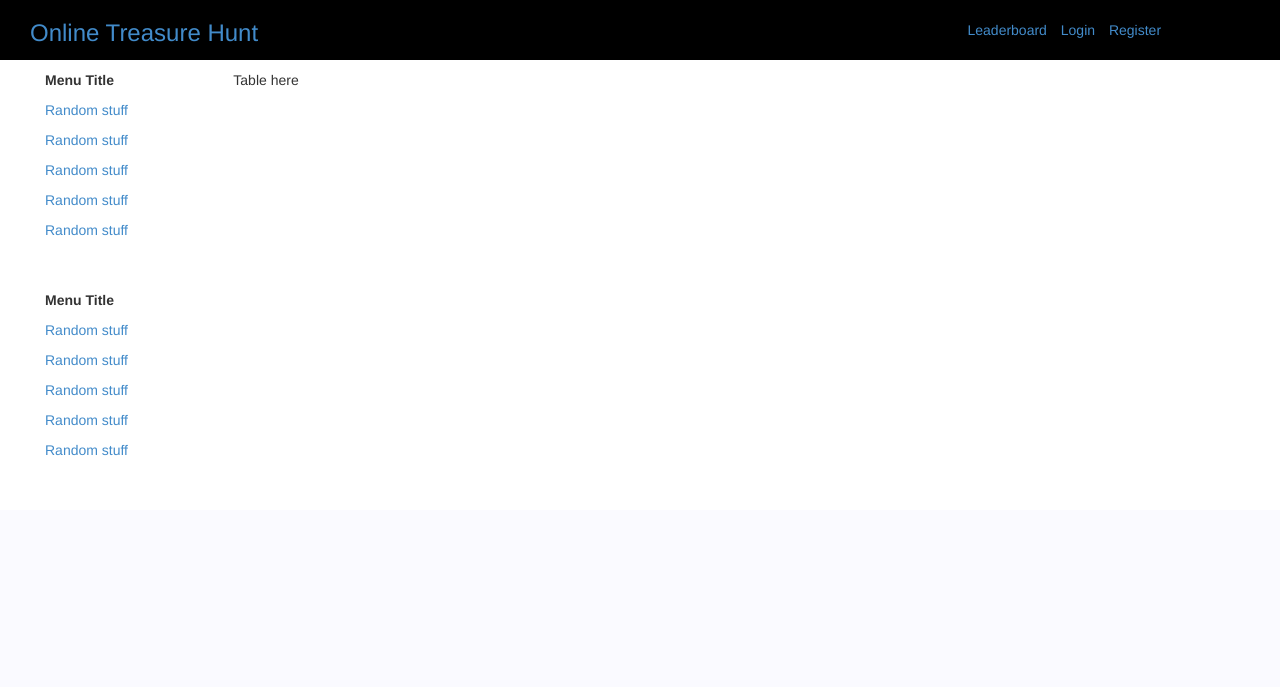
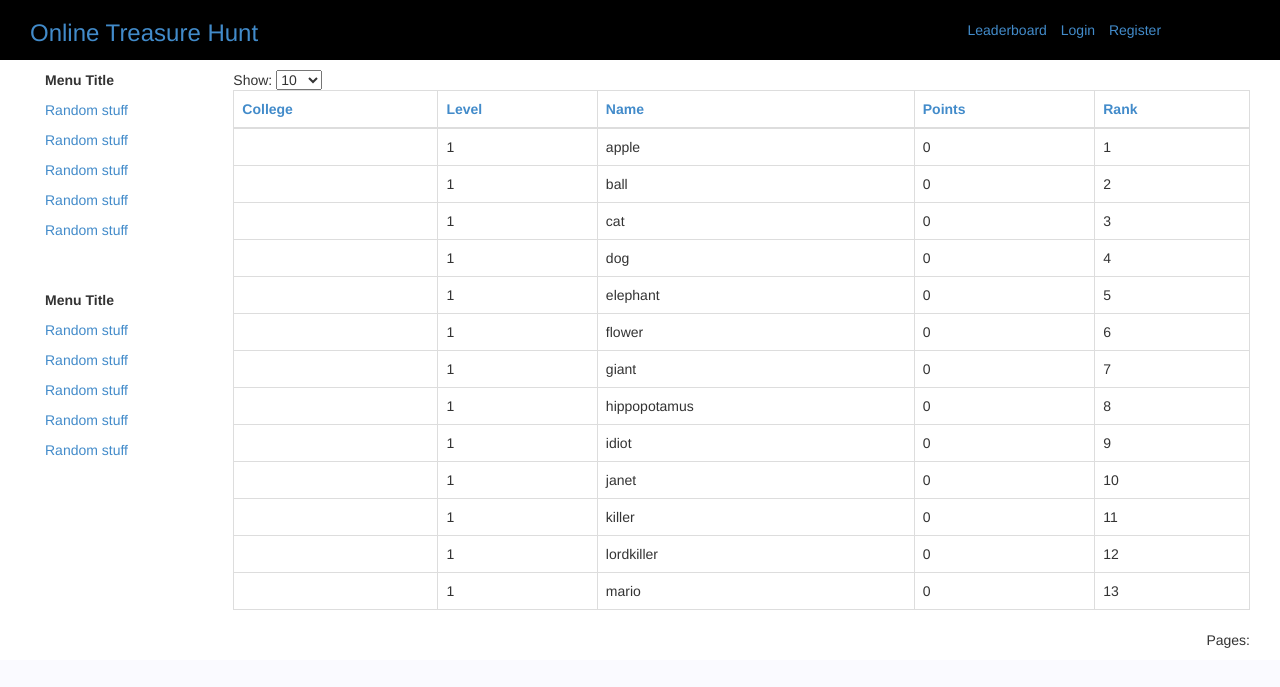
Before and after one commit to kevinisaac/treasure-hunt, a Flask app: page /leaderboard in a window 1280 px wide. Shown: the top 687 px of the page. Run offline with Flask 2, Linux system fonts and the light colour scheme; some libraries are stand-ins or nearby versions.

Commit message:
Added leaderboard using dynatable
1) Created a temp JSON file used for dynatable, main api url endpoint not working
2) Edited dynatable styles
3) Removed unecessary partial files

```diff
--- a/models.py
+++ b/models.py
@@ -1,7 +1,7 @@
 from datetime import datetime
 from peewee import *
 
-db = MySQLDatabase('oth',host="10.10.67.123",port=3306, user='user', password='computer')
+db = MySQLDatabase('oth',host="127.0.0.1",port=3306, user='user', password='computer')
 """db = MySQLDatabase('oth', user='oth', password='oth')"""
 
 class BaseModel(Model):
--- a/oth/sass/partials/_layout.scss
+++ b/oth/sass/partials/_layout.scss
@@ -1,3 +0,0 @@
-* {
-    @include bs(border-box);
-}
--- a/oth/sass/styles.scss
+++ b/oth/sass/styles.scss
@@ -3,5 +3,3 @@
 @import "partials/mixins";
 @import "partials/normalize";
 @import "partials/base";
-@import "partials/layout";
-@import "partials/modules";
--- a/static/css/jquery.dynatable.css
+++ b/static/css/jquery.dynatable.css
@@ -8,13 +8,7 @@
  *
  * Date: Tue Jan 02 2014
  */
-th a {
-  color: #fff;
-}
-th a:hover {
-  color: #fff;
-  text-decoration: underline;
-}
+
 
 .dynatable-search {
   float: right;
--- a/static/css/styles.css
+++ b/static/css/styles.css
@@ -321,7 +321,7 @@ header .menu li {
 }
 
 .green {
-  color: green;
+  color: blue;
   font-weight: bold;
 }
 
@@ -393,8 +393,6 @@ header .menu li {
   float: right;
 }
 
-* {
-  -webkit-box-sizing: border-box;
-  -moz-box-sizing: border-box;
-  box-sizing: border-box;
+.reg-form {
+  margin-top: 150px;
 }
--- /dev/null
+++ b/static/leaderboard.json
@@ -0,0 +1 @@
+{"records": [{"college": "", "level": 1, "name": "apple", "points": 0, "rank": 1}, {"college": "", "level": 1, "name": "ball", "points": 0, "rank": 2}, {"college": "", "level": 1, "name": "cat", "points": 0, "rank": 3}, {"college": "", "level": 1, "name": "dog", "points": 0, "rank": 4}, {"college": "", "level": 1, "name": "elephant", "points": 0, "rank": 5}, {"college": "", "level": 1, "name": "flower", "points": 0, "rank": 6}, {"college": "", "level": 1, "name": "giant", "points": 0, "rank": 7}, {"college": "", "level": 1, "name": "hippopotamus", "points": 0, "rank": 8}, {"college": "", "level": 1, "name": "idiot", "points": 0, "rank": 9}, {"college": "", "level": 1, "name": "janet", "points": 0, "rank": 10}, {"college": "", "level": 1, "name": "killer", "points": 0, "rank": 11}, {"college": "", "level": 1, "name": "lordkiller", "points": 0, "rank": 12}, {"college": "", "level": 1, "name": "mario", "points": 0, "rank": 13}]}
--- /dev/null
+++ b/static/sass/partials/_base.scss
@@ -0,0 +1,123 @@
+body{
+    font-size: 1em;
+    margin: auto;
+}
+
+header{
+    background: black;
+    color: white;
+    height: 60px;
+
+    .logo{
+
+    }
+
+    .menu{
+        height: 40px;
+        margin-top: 20px;
+        li{
+            list-style: none;
+            display: inline-block;
+            padding-right: 10px;
+        }
+    }
+}
+
+
+.side-menu{
+    padding-left: 0;
+    margin-bottom: 40px;
+
+    .menu-title{
+        font-weight: bold;
+        font-size: 14px;
+    }
+
+    li{
+        list-style: none;
+        padding-bottom: 10px;
+    }
+}
+
+.green{
+    color: blue;
+    font-weight: bold;
+}
+
+.red{
+    color:red;
+    font-weight: bold;
+}
+
+.post-date{
+    color: #000;
+    opacity: 0.4;
+    font-size: 14px;
+}
+
+.post-wrapper{
+    height:auto;
+    margin-bottom: 20px;
+}
+
+.post-title{
+    font-size: 15px;
+    font-weight: bold;
+}
+
+.post-body{
+    margin-top: 10px;
+    margin-bottom: 10px;
+}
+
+.post-divide{
+    color: #000;
+}
+
+.post-head,.post-body,.post-meta,.comment-body,.comment-meta{
+    padding-left: 0 !important;
+}
+
+//Post Page
+.comment-box{
+    resize: none;
+    margin-bottom: 5px;
+    padding-left: 2px !important;
+    padding-right: 2px !important;
+    padding-right: 2px !important;
+}
+
+.comment-wrapper{
+    margin-bottom: 20px;
+}
+
+.comment-date{
+    color: #000;
+    opacity: 0.4;
+    font-size: 14px;
+}
+
+.comment-body{
+    margin-top: 5px;
+    margin-bottom: 10px;
+}
+
+//Profile
+.profile{
+    font-size: 25px;
+
+    .title{
+        font-weight: bold;
+        float: left;
+    }
+
+    .value{
+        float: right;
+    }
+}
+
+//Login
+
+.reg-form{
+	margin-top:150px;
+}
--- /dev/null
+++ b/static/sass/partials/_normalize.scss
@@ -0,0 +1,525 @@
+// =============================================================================
+// Normalize.scss based on Nicolas Gallagher and Jonathan Neal's
+// normalize.css v2.1.3 | MIT License | git.io/normalize
+// =============================================================================
+
+// =============================================================================
+// Normalize.scss settings
+// =============================================================================
+
+
+// Set to true if you want to add support for IE6 and IE7
+// Notice: setting to true might render some elements
+// slightly differently than when set to false
+$legacy_support_for_ie: false !default; // Used also in Compass
+
+
+// Set the default font family here so you don't have to override it later
+$normalized_font_family: sans-serif !default;
+
+$normalize_headings: true !default;
+
+$h1_font_size: 2em !default;
+$h2_font_size: 1.5em !default;
+$h3_font_size: 1.17em !default;
+$h4_font_size: 1em !default;
+$h5_font_size: 0.83em !default;
+$h6_font_size: 0.75em !default;
+
+$h1_margin: 0.67em 0 !default;
+$h2_margin: 0.83em 0 !default;
+$h3_margin: 1em 0 !default;
+$h4_margin: 1.33em 0 !default;
+$h5_margin: 1.67em 0 !default;
+$h6_margin: 2.33em 0 !default;
+
+$background: $color4 !default;
+$color: #000 !default;
+
+// =============================================================================
+// HTML5 display definitions
+// =============================================================================
+
+// Corrects block display not defined in IE6/7/8/9 & FF3
+
+article,
+aside,
+details,
+figcaption,
+figure,
+footer,
+header,
+hgroup,
+nav,
+section,
+summary {
+    display: block;
+}
+
+// Corrects inline-block display not defined in IE6/7/8/9 & FF3
+
+audio,
+canvas,
+video {
+    display: inline-block;
+    @if $legacy_support_for_ie {
+        *display: inline;
+        *zoom: 1;
+    }
+}
+
+// 1. Prevents modern browsers from displaying 'audio' without controls
+// 2. Remove excess height in iOS5 devices
+
+audio:not([controls]) {
+    display: none; // 1
+    height: 0; // 2
+}
+
+//
+// Address `[hidden]` styling not present in IE 8/9.
+// Hide the `template` element in IE, Safari, and Firefox < 22.
+//
+
+[hidden], template {
+    display: none;
+}
+
+// =============================================================================
+// Base
+// =============================================================================
+
+// 1. Corrects text resizing oddly in IE6/7 when body font-size is set using em units
+//    http://clagnut.com/blog/348/#c790
+// 2. Prevents iOS text size adjust after orientation change, without disabling user zoom
+//    www.456bereastreet.com/archive/201012/controlling_text_size_in_safari_for_ios_without_disabling_user_zoom/
+
+html {
+    @if $legacy_support_for_ie {
+        font-size: 100%; // 1
+    }
+		background: $background;
+		color: $color;
+    -webkit-text-size-adjust: 100%; // 2
+    -ms-text-size-adjust: 100%; // 2
+}
+
+// Addresses font-family inconsistency between 'textarea' and other form elements.
+
+html,
+button,
+input,
+select,
+textarea {
+    font-family: $normalized_font_family;
+}
+
+// Addresses margins handled incorrectly in IE6/7
+
+body {
+    margin: 0;
+}
+
+// =============================================================================
+// Links
+// =============================================================================
+
+// 1. Remove the gray background color from active links in IE 10.
+// 2. Addresses outline displayed oddly in Chrome
+// 3. Improves readability when focused and also mouse hovered in all browsers
+//    people.opera.com/patrickl/experiments/keyboard/test
+
+a {
+    // 1
+
+    background: transparent;
+
+    // 2
+
+    &:focus {
+        outline: thin dotted;
+    }
+
+    // 3
+
+    &:hover,
+    &:active {
+        outline: 0;
+    }
+}
+
+// =============================================================================
+// Typography
+// =============================================================================
+
+// Addresses font sizes and margins set differently in IE6/7
+// Addresses font sizes within 'section' and 'article' in FF4+, Chrome, S5
+
+@if $normalize_headings == true {
+    h1 {
+        font-size: $h1_font_size;
+        margin: $h1_margin;
+    }
+
+    h2 {
+        font-size: $h2_font_size;
+        margin: $h2_margin;
+    }
+
+    h3 {
+        font-size: $h3_font_size;
+        margin: $h3_margin;
+    }
+
+    h4 {
+        font-size: $h4_font_size;
+        margin: $h4_margin;
+    }
+
+    h5 {
+        font-size: $h5_font_size;
+        margin: $h5_margin;
+    }
+
+    h6 {
+        font-size: $h6_font_size;
+        margin: $h6_margin;
+    }
+}
+
+// Addresses styling not present in IE 8/9, S5, Chrome
+
+abbr[title] {
+    border-bottom: 1px dotted;
+}
+
+// Addresses style set to 'bolder' in FF3+, S4/5, Chrome
+
+b,
+strong {
+    font-weight: bold;
+}
+
+@if $legacy_support_for_ie {
+    blockquote {
+        margin: 1em 40px;
+    }
+}
+
+// Addresses styling not present in S5, Chrome
+
+dfn {
+    font-style: italic;
+}
+
+// Addresses styling not present in IE6/7/8/9
+
+mark {
+    background: #ff0;
+    color: #000;
+}
+
+// Addresses margins set differently in IE6/7
+@if $legacy_support_for_ie {
+    p,
+    pre {
+        margin: 1em 0;
+    }
+}
+
+// Corrects font family set oddly in IE6, S4/5, Chrome
+// en.wikipedia.org/wiki/User:Davidgothberg/Test59
+
+code,
+kbd,
+pre,
+samp {
+    font-family: monospace, serif;
+    @if $legacy_support_for_ie {
+        _font-family: 'courier new', monospace;
+    }
+    font-size: 1em;
+}
+
+// Improves readability of pre-formatted text in all browsers
+
+pre {
+    white-space: pre;
+    white-space: pre-wrap;
+    word-wrap: break-word;
+}
+
+// Set consistent quote types.
+
+q {
+    quotes: "\201C" "\201D" "\2018" "\2019";
+}
+
+// 1. Addresses CSS quotes not supported in IE6/7
+// 2. Addresses quote property not supported in S4
+
+// 1
+@if $legacy_support_for_ie {
+    q {
+        quotes: none;
+    }
+}
+
+// 2
+q:before,
+q:after {
+    content: '';
+    content: none;
+}
+
+// Address inconsistent and variable font size in all browsers.
+
+small {
+    font-size: 80%;
+}
+
+// Prevents sub and sup affecting line-height in all browsers
+// gist.github.com/413930
+
+sub,
+sup {
+    font-size: 75%;
+    line-height: 0;
+    position: relative;
+    vertical-align: baseline;
+}
+
+sup {
+    top: -0.5em;
+}
+
+sub {
+    bottom: -0.25em;
+}
+
+// =============================================================================
+// Lists
+// =============================================================================
+
+// Addresses margins set differently in IE6/7
+@if $legacy_support_for_ie {
+    dl,
+    menu,
+    ol,
+    ul {
+        margin: 1em 0;
+    }
+}
+
+@if $legacy_support_for_ie {
+    dd {
+        margin: 0 0 0 40px;
+    }
+}
+
+// Addresses paddings set differently in IE6/7
+@if $legacy_support_for_ie {
+    menu,
+    ol,
+    ul {
+        padding: 0 0 0 40px;
+    }
+}
+
+// Corrects list images handled incorrectly in IE7
+
+nav {
+    ul,
+    ol {
+        @if $legacy_support_for_ie {
+            list-style-image: none;
+        }
+    }
+}
+
+// =============================================================================
+// Embedded content
+// =============================================================================
+
+// 1. Removes border when inside 'a' element in IE6/7/8/9, FF3
+// 2. Improves image quality when scaled in IE7
+//    code.flickr.com/blog/2008/11/12/on-ui-quality-the-little-things-client-side-image-resizing/
+
+img {
+    border: 0; // 1
+    @if $legacy_support_for_ie {
+        -ms-interpolation-mode: bicubic; // 2
+    }
+}
+
+// Corrects overflow displayed oddly in IE9
+
+svg:not(:root) {
+    overflow: hidden;
+}
+
+// =============================================================================
+// Figures
+// =============================================================================
+
+// Addresses margin not present in IE6/7/8/9, S5, O11
+
+figure {
+    margin: 0;
+}
+
+// =============================================================================
+// Forms
+// =============================================================================
+
+// Corrects margin displayed oddly in IE6/7
+@if $legacy_support_for_ie {
+    form {
+        margin: 0;
+    }
+}
+
+// Define consistent border, margin, and padding
+
+fieldset {
+    border: 1px solid #c0c0c0;
+    margin: 0 2px;
+    padding: 0.35em 0.625em 0.75em;
+}
+
+// 1. Corrects color not being inherited in IE6/7/8/9
+// 2. Remove padding so people aren't caught out if they zero out fieldsets.
+// 3. Corrects text not wrapping in FF3
+// 4. Corrects alignment displayed oddly in IE6/7
+
+legend {
+    border: 0; // 1
+    padding: 0; // 2
+    white-space: normal; // 3
+    @if $legacy_support_for_ie {
+        *margin-left: -7px; // 4
+    }
+}
+
+// 1. Correct font family not being inherited in all browsers.
+// 2. Corrects font size not being inherited in all browsers
+// 3. Addresses margins set differently in IE6/7, FF3+, S5, Chrome
+// 4. Improves appearance and consistency in all browsers
+
+button,
+input,
+select,
+textarea {
+    font-family: inherit; // 1
+    font-size: 100%; // 2
+    margin: 0; // 3
+    vertical-align: baseline; // 4
+    @if $legacy_support_for_ie {
+        *vertical-align: middle; // 4
+    }
+}
+
+// Addresses FF3/4 setting line-height on 'input' using !important in the UA stylesheet
+
+button,
+input {
+    line-height: normal;
+}
+
+// Address inconsistent `text-transform` inheritance for `button` and `select`.
+// All other form control elements do not inherit `text-transform` values.
+// Correct `button` style inheritance in Chrome, Safari 5+, and IE 8+.
+// Correct `select` style inheritance in Firefox 4+ and Opera.
+
+button,
+select {
+    text-transform: none;
+}
+
+// 1. Avoid the WebKit bug in Android 4.0.* where (2) destroys native `audio`
+//    and `video` controls
+// 2. Corrects inability to style clickable 'input' types in iOS
+// 3. Improves usability and consistency of cursor style between image-type
+//    'input' and others
+// 4. Removes inner spacing in IE7 without affecting normal text inputs
+//    Known issue: inner spacing remains in IE6
+
+button,
+html input[type="button"], // 1
+input[type="reset"],
+input[type="submit"] {
+    -webkit-appearance: button; // 2
+    cursor: pointer; // 3
+    @if $legacy_support_for_ie {
+        *overflow: visible;  // 4
+    }
+}
+
+// Re-set default cursor for disabled elements
+
+button[disabled],
+input[disabled] {
+    cursor: default;
+}
+
+// 1. Address box sizing set to `content-box` in IE 8/9/10.
+// 2. Remove excess padding in IE 8/9/10.
+// 3. Removes excess padding in IE7
+//    Known issue: excess padding remains in IE6
+
+input[type="checkbox"],
+input[type="radio"] {
+    box-sizing: border-box; // 1
+    padding: 0; // 2
+    @if $legacy_support_for_ie {
+        *height: 13px; // 3
+        *width: 13px; // 3
+    }
+}
+
+// 1. Addresses appearance set to searchfield in S5, Chrome
+// 2. Addresses box-sizing set to border-box in S5, Chrome (include -moz to future-proof)
+
+input[type="search"] {
+    -webkit-appearance: textfield; // 1
+    -moz-box-sizing: content-box;
+    -webkit-box-sizing: content-box; // 2
+    box-sizing: content-box;
+}
+
+// Remove inner padding and search cancel button in Safari 5 and Chrome
+// on OS X.
+
+input[type="search"]::-webkit-search-cancel-button,
+input[type="search"]::-webkit-search-decoration {
+    -webkit-appearance: none;
+}
+
+// Removes inner padding and border in FF3+
+// www.sitepen.com/blog/2008/05/14/the-devils-in-the-details-fixing-dojos-toolbar-buttons/
+
+button, input {
+    &::-moz-focus-inner {
+        border: 0;
+        padding: 0;
+    }
+}
+
+// 1. Removes default vertical scrollbar in IE6/7/8/9
+// 2. Improves readability and alignment in all browsers
+
+textarea {
+    overflow: auto; // 1
+    vertical-align: top; // 2
+}
+
+// =============================================================================
+// Tables
+// =============================================================================
+
+// Remove most spacing between table cells
+
+table {
+    border-collapse: collapse;
+    border-spacing: 0;
+}
--- /dev/null
+++ b/static/sass/partials/_variables.scss
@@ -0,0 +1,5 @@
+$color1: #2a3a48; //Dark Blue
+$color2: #3e6372; //Lighter Blue
+$color3: #b2d4dc; //Lightest Blue
+$color4: #fafaff; //Whitish
+$color5: #ff6900; //Orange
--- /dev/null
+++ b/static/sass/styles.scss
@@ -0,0 +1,4 @@
+@import "compass";
+@import "partials/variables";
+@import "partials/normalize";
+@import "partials/base";
--- a/templates/base.html
+++ b/templates/base.html
@@ -14,6 +14,7 @@
     <meta name="viewport" content="width=device-width">
     <link rel="stylesheet" href="/static/css/styles.css">
     <link rel="stylesheet" href="/static/css/bootstrap.min.css">
+	<link rel="stylesheet" href="/static/css/jquery.dynatable.css">
 
 </head>
 <body>
@@ -68,5 +69,6 @@
             </div>
         </div>
     </div>
+{% block scripts %}{% endblock scripts %}
 </body>
 </html>
--- a/templates/leaderboard.html
+++ b/templates/leaderboard.html
@@ -3,7 +3,55 @@
 {% block maincontent %}
 <div class="row">
 
-    Table here
+	<table id="leaderboard" class="table table-bordered">
+		<thead>
+			<th>College</th>
+			<th>Level</th>
+			<th>Name</th>
+			<th>Points</th>
+			<th>Rank</th>
+		</thead>
+		<tbody>
+		</tbody>
+	</table>
 
 </div>
 {% endblock %}
+
+{% block scripts %}
+<script src="/static/js/jquery-1.7.2.min.js"></script>
+<script src="/static/js/jquery.dynatable.js"></script>
+<script>
+$.dynatableSetup({
+  // global default options here
+  features: {
+    paginate: true,
+    sort: true,
+    pushState: true,
+    search: false,
+    recordCount: false,
+    perPageSelect: true
+  }
+});
+
+$('#leaderboard').dynatable({
+  dataset: {
+    ajax: true,
+    ajaxUrl: '/static/leaderboard.json',
+    ajaxOnLoad: true,
+    records: []
+  }
+});
+
+/*$.ajax({
+  url: '/static/leaderboard.json',
+  success: function(data){
+    $('#leaderboard').dynatable({
+      dataset: {
+        records: data
+      }
+    });
+  }
+});*/
+</script>
+{% endblock scripts %}
--- a/templates/login.html
+++ b/templates/login.html
@@ -2,11 +2,9 @@
 
 {% block maincontent %}
 <div class="row">
-   <div class="col-md-6">
-        <h2 class="col-md-6 col-md-offset-3 text-center">Continue uncovering clues Detective</h2>
-    </div>
 
-    <form method="post" class="form-horizontal reg-form col-md-6">
+
+    <form method="post" class="form-horizontal reg-form col-md-offset-3 col-md-6">
      <legend>Login</legend>
       <div class="form-group">
         <div class="col-md-10">
```
Also changed, not shown: static/favicon.ico (deleted), 2 other files.
